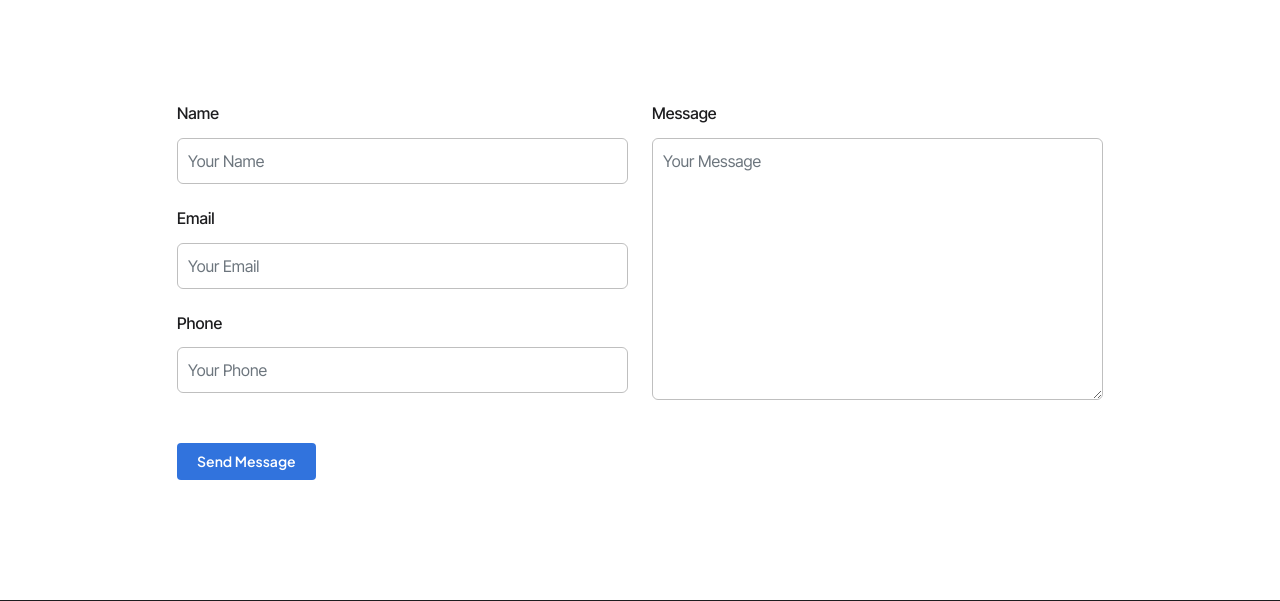
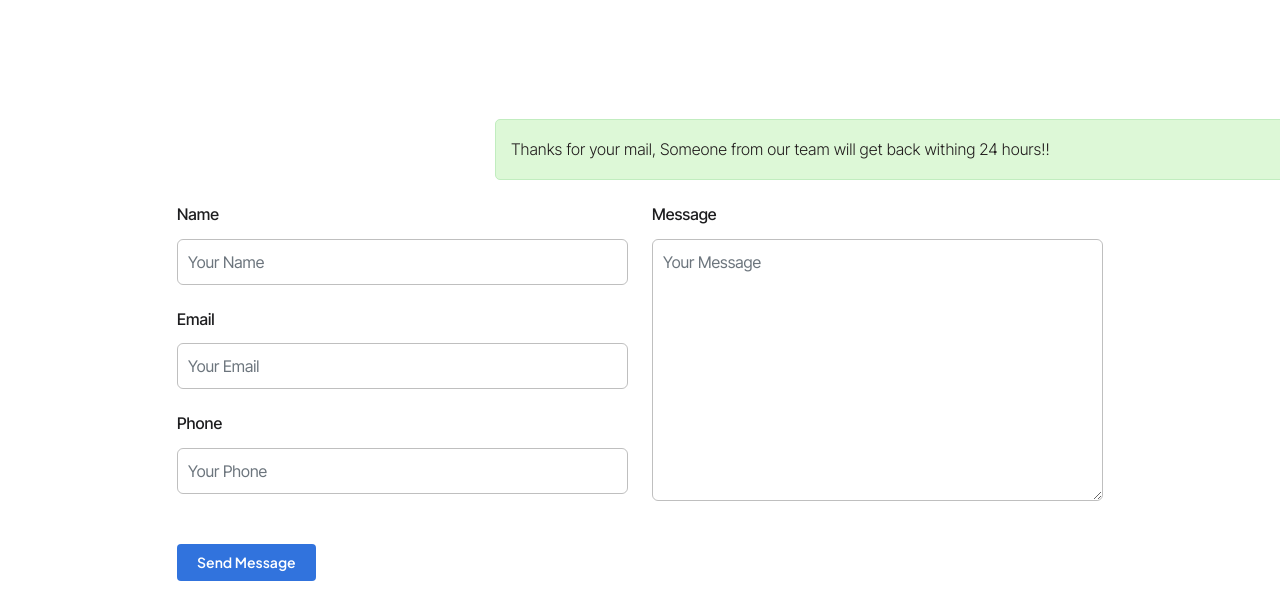
Before and after one commit to sud5/Custom, a PHP site: page /contact.php?sent=1 in a window 1280 px wide. Shown: the part 649-1250 px from the top of the page. Run offline with PHP 8.4, Linux system fonts and the light colour scheme; some libraries are stand-ins or nearby versions.

Commit message:
adding mail functionality in 2pi site

```diff
--- a/about.php
+++ b/about.php
@@ -42,7 +42,7 @@
                             <div class="subtitle s2 wow fadeInUp mb-3">About Us</div>
                             <h2 class="wow fadeInUp mb20" data-wow-delay=".2s">Providing best IT solutions</h2>
                             <ul class="crumb">
-                                <li><a href="index.html">Home</a></li>
+                                <li><a href="index.php">Home</a></li>
                                 <li class="active">About Us</li>
                             </ul>
                         </div>
--- a/contact.php
+++ b/contact.php
@@ -18,6 +18,34 @@
         <link href="css/coloring.css" rel="stylesheet" type="text/css" >
         <!-- color scheme -->
         <link id="colors" href="css/colors/scheme-01.css" rel="stylesheet" type="text/css" >
+        <style>
+            .message {
+                background-color: #ddf8d7;
+                color: #201b1c;
+                padding: 15px;
+                border: 1px solid #c1edbf;
+                border-radius: 5px;
+                position: relative;
+                margin: 20px;
+                width: 920px;
+                margin-left: 495px;
+            }
+
+            .close-btn {
+                position: absolute;
+                top: 5px;
+                right: 10px;
+                background: none;
+                border: none;
+                font-size: 20px;
+                cursor: pointer;
+                color: #721c24;
+            }
+
+            .close-btn:hover {
+                color: #f00;
+            }
+        </style>
 
     </head>
 
@@ -27,7 +55,10 @@
             <div id="de-loader"></div>
             <!-- page preloader close -->
 
-<?php include_once("header.php"); ?>
+            <?php
+            include_once("header.php");
+            $sent = $_GET['sent'];
+            ?>
             <!-- content begin -->
             <div class="no-bottom no-top" id="content">
                 <div id="top"></div>
@@ -40,7 +71,7 @@
                                 <div class="subtitle s2 wow fadeInUp mb-3">Contact</div>
                                 <h2 class="wow fadeInUp mb20" data-wow-delay=".2s">We're here to help you</h2>
                                 <ul class="crumb">
-                                <li><a href="index.html">Home</a></li>
+                                    <li><a href="index.php">Home</a></li>
                                     <li class="active">Contact</li>
                                 </ul>
                             </div>
@@ -77,7 +108,7 @@
                                     <img src="images/svg/map-pin-svgrepo-com-white.svg" class="" alt="">
                                     <div class="d-text">
                                         <h4>Address</h4>
-                                    O1117 Gaur City Centre, Gaur Chowk, West, Sector 4, Greater Noida, UP 203207
+                                        O1117 Gaur City Centre, Gaur Chowk, Greater Noida(W) Sec. 4, UP 203207 <?php echo $sent; ?>
                                     </div>
                                 </div>
                             </div>
@@ -86,10 +117,21 @@
                 </section>
 
                 <section>
+                    <?php if($sent == 1 ){ ?>
+                    <div class="message" id="closableMessage">
+                        <button class="close-btn" onclick="closeMessage()">&times;</button>
+                        Thanks for your mail, Someone from our team will get back withing 24 hours!!
+                    </div>
+                    <?php } elseif($sent == 2) { ?>
+                       <div class="message" id="closableMessage">
+                        <button class="close-btn" onclick="closeMessage()">&times;</button>
+                        Due to technical issue not able to get your message please try after some time or connect us at connect@2pisolutions.com!!
+                    </div>
+                    <?php } ?>
                     <div class="container">
                         <div class="row">
                             <div class="col-lg-10 offset-lg-1">
-                            <form name="contactForm" id="contact_form" class="position-relative z1000" method="post" action="#">
+                                <form name="contactForm" id="contact_form" class="position-relative z1000" method="post" action="mail.php">
                                     <div class="row gx-4">
                                         <div class="col-lg-6 col-md-6 mb10">
                                             <div class="field-set">
@@ -117,7 +159,6 @@
                                     </div>
 
 
-                                <div class="g-recaptcha" data-sitekey="copy-your-site-key-here"></div>
                                     <div id='submit' class="mt20">
                                         <input type='submit' id='send_message' value='Send Message' class="btn-main">
                                     </div>
@@ -145,8 +186,12 @@
         <script src="js/plugins.js"></script>
         <script src="js/designesia.js"></script>
         <script src='https://www.google.com/recaptcha/api.js' async defer></script>
-    <script src="form.js"></script>
         <script src="recaptcha.js"></script>
+        <script>
+            function closeMessage() {
+                document.getElementById('closableMessage').style.display = 'none';
+            }
+        </script>
 
     </body>
 
--- a/index.php
+++ b/index.php
@@ -51,7 +51,7 @@
                                 <div class="row">
                                     <div class="col-lg-12">
                                         <div class="subtitle s2 wow fadeInUp mb-3">Testimonial</div>
-                                        <h2 class="mb20 wow fadeInUp" data-wow-delay=".2s">"We’ve been using 2PI Solutions for approximately 2 yrs now to help manage and maintain our LMS. We couldn’t be more pleased with their efforts! Their availability and response time has always been excellent, and their expertise and problem-solving skills are top notch! I look forward to working with them for years to come."</h2>
+                                        <h3 class="mb20 wow fadeInUp" data-wow-delay=".2s">"We’ve been using 2PI Solutions for approximately 2 yrs now to help manage and maintain our LMS. We couldn’t be more pleased with their efforts! Their availability and response time has always been excellent, and their expertise and problem-solving skills are top notch! I look forward to working with them for years to come."</h3>
                                         <h6 class="mb20 wow fadeInUp">B. Guercio - Product Support and Training Manager</h6>
                                     </div>
                                 </div>
--- a/news.php
+++ b/news.php
@@ -41,7 +41,7 @@
                             <div class="subtitle s2 wow fadeInUp mb-3">About Us</div>
                             <h2 class="wow fadeInUp mb20" data-wow-delay=".2s">Providing best IT solutions</h2>
                             <ul class="crumb">
-                                <li><a href="index.html">Home</a></li>
+                                <li><a href="index.php">Home</a></li>
                                 <li class="active">News</li>
                             </ul>
                         </div>
--- a/services.php
+++ b/services.php
@@ -41,7 +41,7 @@
                             <div class="subtitle s2 wow fadeInUp mb-3">Our services</div>
                             <h2 class="wow fadeInUp mb20" data-wow-delay=".2s">What we can do for you?</h2>
                             <ul class="crumb">
-                                <li><a href="index.html">Home</a></li>
+                                <li><a href="index.php">Home</a></li>
                                 <li class="active">Services</li>
                             </ul>
                         </div>
--- a/study-case-single.php
+++ b/study-case-single.php
@@ -41,7 +41,7 @@
                             <div class="subtitle s2 wow fadeInUp mb-3">Study Case</div>
                             <h2 class="wow fadeInUp mb20" data-wow-delay=".2s">The Role of Managed IT Services in Small Business Success</h2>
                             <ul class="crumb">
-                                <li><a href="index.html">Home</a></li>
+                                <li><a href="index.php">Home</a></li>
                                 <li class="active">Study Case</li>
                             </ul>
                             <div class="spacer-single"></div>
```
Also changed, not shown: mail.php (added, +36 -0 lines), nbproject/project.xml (deleted, +0 -9 lines), 1 other file. Lines whose indentation alone changed are shown as unchanged.
